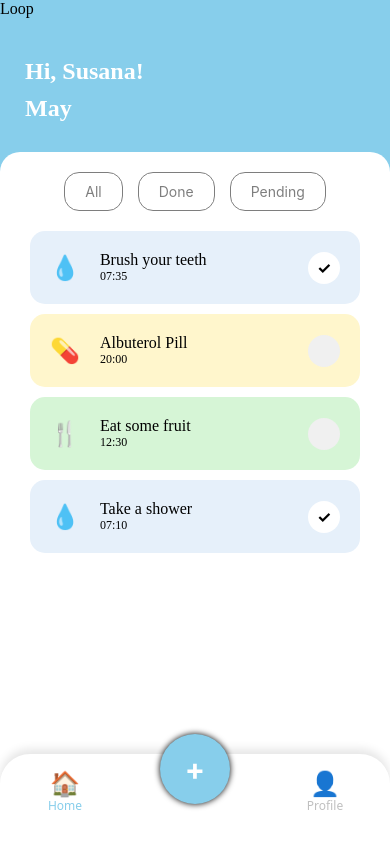
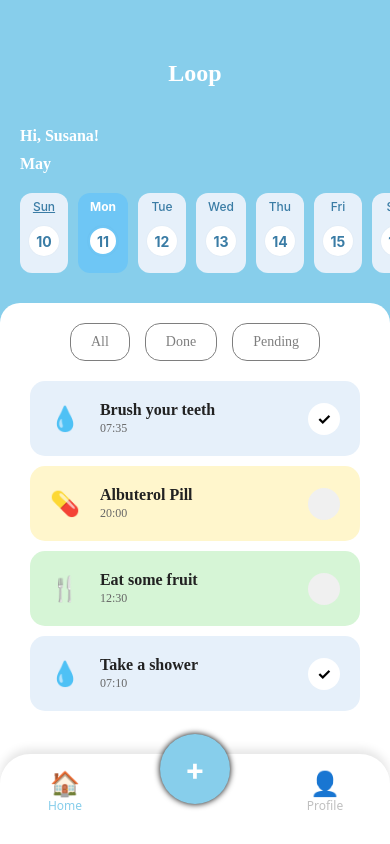
Before and after one commit to thursdaygirll/LoopApp, a React Native app in the folder LoopApp/: screen /MainTabs in a window 390 px wide. Built offline with nearby package versions, Linux system fonts and the light colour scheme.

Commit message:
Working on the home page

```diff
--- a/LoopApp/screens/HomeScreen.js
+++ b/LoopApp/screens/HomeScreen.js
@@ -4,11 +4,6 @@ import {
   Text,
   StyleSheet,
   TouchableOpacity,
-  Image,
-  ImageBackground,
-  TextInput,
-  KeyboardAvoidingView,
-  Platform,
   FlatList,
   ScrollView,
 } from "react-native";
@@ -62,12 +57,95 @@ export default function HomeScreen({ navigation }) {
 
   return (
     <View style={{ flex: 1, backgroundColor: "#87CEEB" }}>
-      <Text style={styles.title}>Loop</Text>
+      <Text style={styles.screenTitle}>Loop</Text>
       <View style={styles.header}>
         <Text style={styles.greeting}>Hi, Susana!</Text>
         <Text style={styles.month}>May</Text>
-        {/* AQUI FALTA EL CALENDARIO */}
+        {/* CALENDARIO SOLO */}
+        <View style={styles.calendar}>
+          <ScrollView
+            horizontal
+            showsHorizontalScrollIndicator={false}
+            contentContainerStyle={{ paddingHorizontal: 20 }}
+          >
+            {[
+              { day: "Sun", date: 10 },
+              { day: "Mon", date: 11, selected: true },
+              { day: "Tue", date: 12 },
+              { day: "Wed", date: 13 },
+              { day: "Thu", date: 14 },
+              { day: "Fri", date: 15 },
+              { day: "Sat", date: 16 },
+            ].map((item, idx) => (
+              <View
+                key={item.day}
+                style={{
+                  alignItems: "center",
+                  borderRadius: 12,
+
+                  backgroundColor: item.selected ? "#6EC6F5" : "#E6F0FA",
+                  marginRight: idx !== 6 ? 10 : 0,
+                }}
+              >
+                <View
+                  style={{
+                    borderRadius: 16,
+                    paddingHorizontal: 12,
+                    paddingVertical: 6,
+                    minWidth: 48,
+
+                    alignItems: "center",
+                  }}
+                >
+                  <Text
+                    style={{
+                      color: item.selected ? "#fff" : "#3A7CA5",
+                      fontWeight: item.selected ? "bold" : "500",
+                      fontSize: 12,
+                      textDecorationLine: item.selected
+                        ? "none"
+                        : idx === 0
+                        ? "underline"
+                        : "none",
+                    }}
+                  >
+                    {item.day}
+                  </Text>
+                </View>
+                <View
+                  style={{
+                    marginTop: 6,
+                    backgroundColor: "#fff",
+                    borderRadius: 20,
+                    width: 30,
+                    height: 30,
+                    justifyContent: "center",
+                    alignItems: "center",
+                    borderWidth: item.selected ? 2 : 0,
+                    borderColor: item.selected ? "#6EC6F5" : "transparent",
+                    shadowColor: "#000",
+                    shadowOpacity: 0.05,
+                    shadowRadius: 2,
+                    elevation: 2,
+                  }}
+                >
+                  <Text
+                    style={{
+                      color: "#3A7CA5",
+                      fontWeight: "bold",
+                      fontSize: 14,
+                    }}
+                  >
+                    {item.date}
+                  </Text>
+                </View>
+              </View>
+            ))}
+          </ScrollView>
+        </View>
+        {/* FIN CALENDARIO */}
       </View>
+      {/* CONTENEDOR DE ABAJO RESTAURADO */}
       <View style={styles.container}>
         <View style={styles.containerButtons}>
           <TouchableOpacity style={styles.button}>
@@ -100,7 +178,7 @@ function Item({ item, onToggleDone }) {
     <View style={[styles.item, { backgroundColor: item.color }]}>
       <Text style={styles.icon}>{item.icon}</Text>
       <View style={styles.itemContent}>
-        <Text style={styles.title}>{item.title}</Text>
+        <Text style={styles.itemTitle}>{item.title}</Text>
         <Text style={styles.hour}>{item.hour}</Text>
       </View>
       <View style={styles.done}>
@@ -135,7 +213,8 @@ function Item({ item, onToggleDone }) {
 }
 
 const styles = StyleSheet.create({
-  title: {
+  // Title for the screen (Loop)
+  screenTitle: {
     fontSize: 24,
     fontWeight: "bold",
     color: "#fff",
@@ -147,22 +226,29 @@ const styles = StyleSheet.create({
   header: {
     flexDirection: "column",
     gap: 10,
-    alignItems: "start",
-    paddingHorizontal: 25,
+    alignItems: "flex-start",
+    paddingHorizontal: 0,
     paddingTop: 10,
     marginTop: 30,
   },
   greeting: {
-    fontSize: 24,
+    fontSize: 16,
     fontWeight: "bold",
+    paddingLeft: 20,
     color: "#fff",
     fontFamily: "Poppins",
   },
   month: {
-    fontSize: 24,
+    fontSize: 16,
     fontWeight: "bold",
+    paddingLeft: 20,
     color: "#fff",
     fontFamily: "Poppins",
+  },
+
+  calendar: {
+    height: 80,
+    marginTop: 10,
   },
 
   container: {
@@ -193,6 +279,13 @@ const styles = StyleSheet.create({
     opacity: 0.5,
   },
 
+  buttonText: {
+    fontSize: 14,
+    fontFamily: "Poppins",
+    color: "#000",
+    fontWeight: "500",
+  },
+
   list: {
     marginTop: 20,
     marginHorizontal: 10,
@@ -205,7 +298,6 @@ const styles = StyleSheet.create({
   item: {
     flexDirection: "row",
     alignItems: "center",
-
     padding: 20,
     borderRadius: 15,
   },
@@ -221,15 +313,18 @@ const styles = StyleSheet.create({
     fontSize: 24,
   },
 
-  title: {
+  // Style for the item title (task title)
+  itemTitle: {
     fontSize: 16,
     fontFamily: "Poppins",
-    fontWeight: "semibold",
+    fontWeight: "600",
+    color: "#222",
+    marginBottom: 2,
   },
 
   hour: {
     fontSize: 12,
-
     fontFamily: "Poppins",
+    color: "#666",
   },
 });
```
